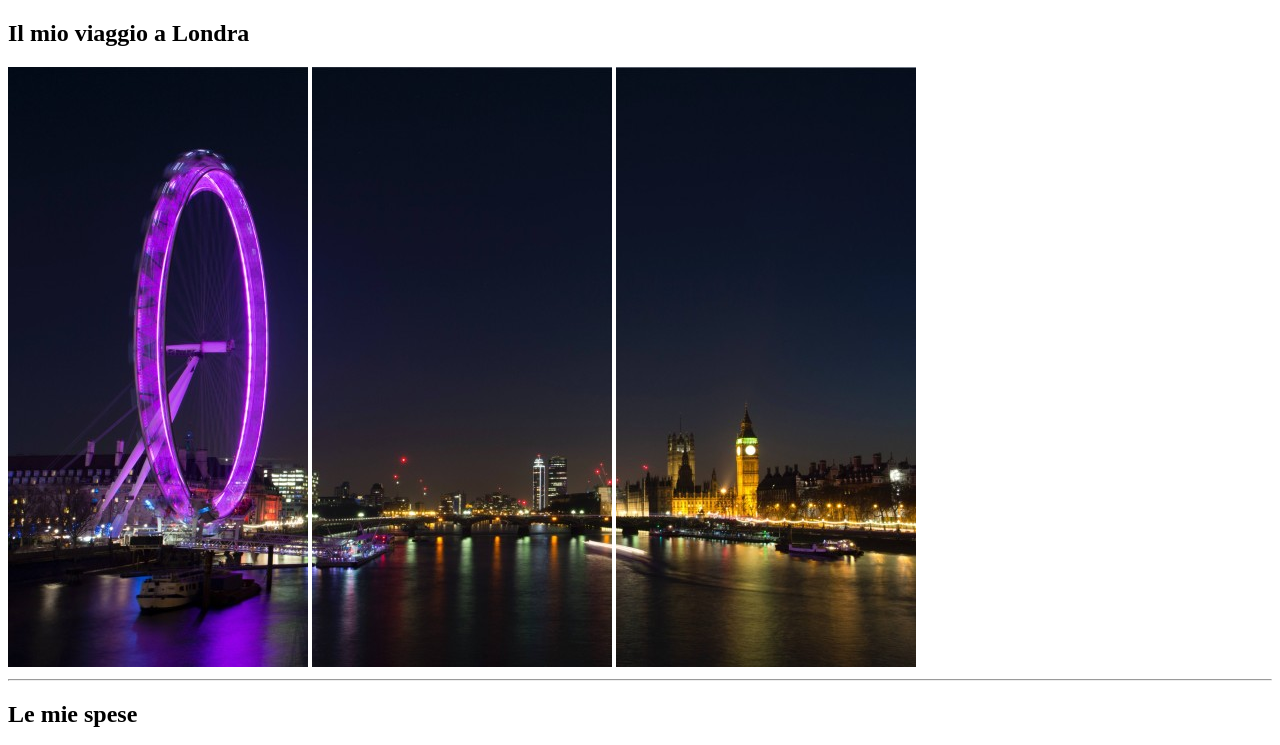
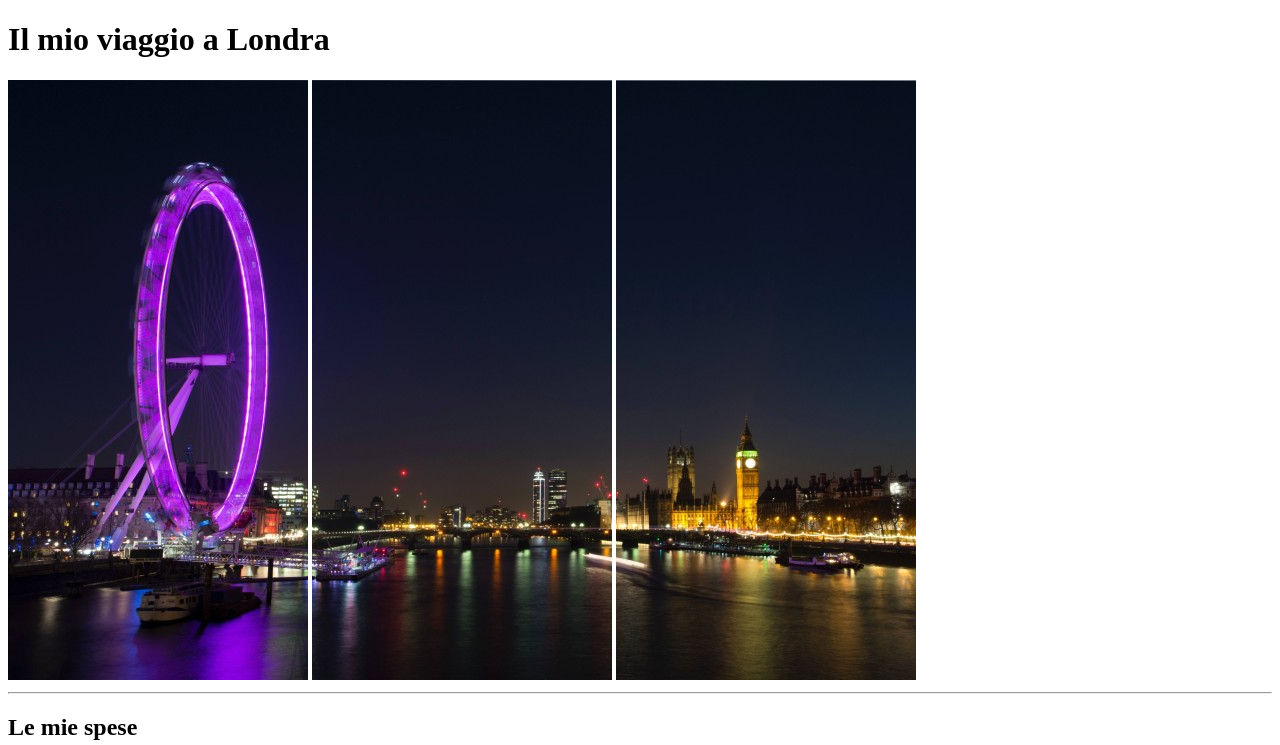
Before and after one commit to Giuseppe0197/html-london-trip, a plain HTML site: page index.html in a window 1280 px wide. Shown: the top 745 px of the page. Drawn offline with Linux system fonts and the light colour scheme.

Commit message:
correction main part

```diff
--- a/index.html
+++ b/index.html
@@ -13,7 +13,7 @@
 
     <header>
 
-        <section><h1>Il mio viaggio a Londra</h1></section>
+        <h1>Il mio viaggio a Londra</h1>
 
         <section>
             <img src="img/pexels-bill-emrich-230794-0.jpg" alt="">
@@ -58,6 +58,7 @@
                         <td>Biglietto aereo</td>
                         <td>120$</td>
                     </tr>
+                </tbody>
 
                 <tfoot>
                     <tr>
@@ -66,7 +67,7 @@
                         <td>360$</td>
                     </tr>
                 </tfoot>
-                </tbody>
+
             </table>
         </section>
 
```
Lines whose indentation alone changed are shown as unchanged.
